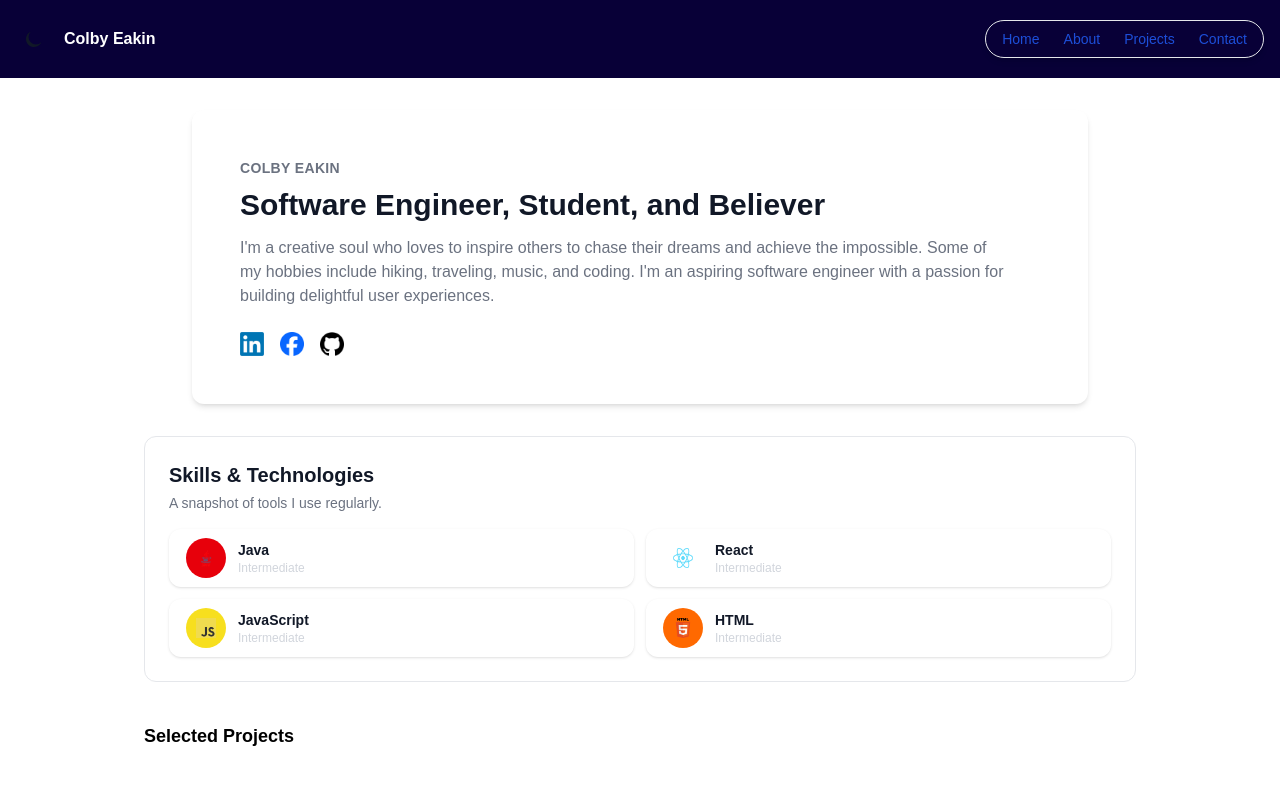
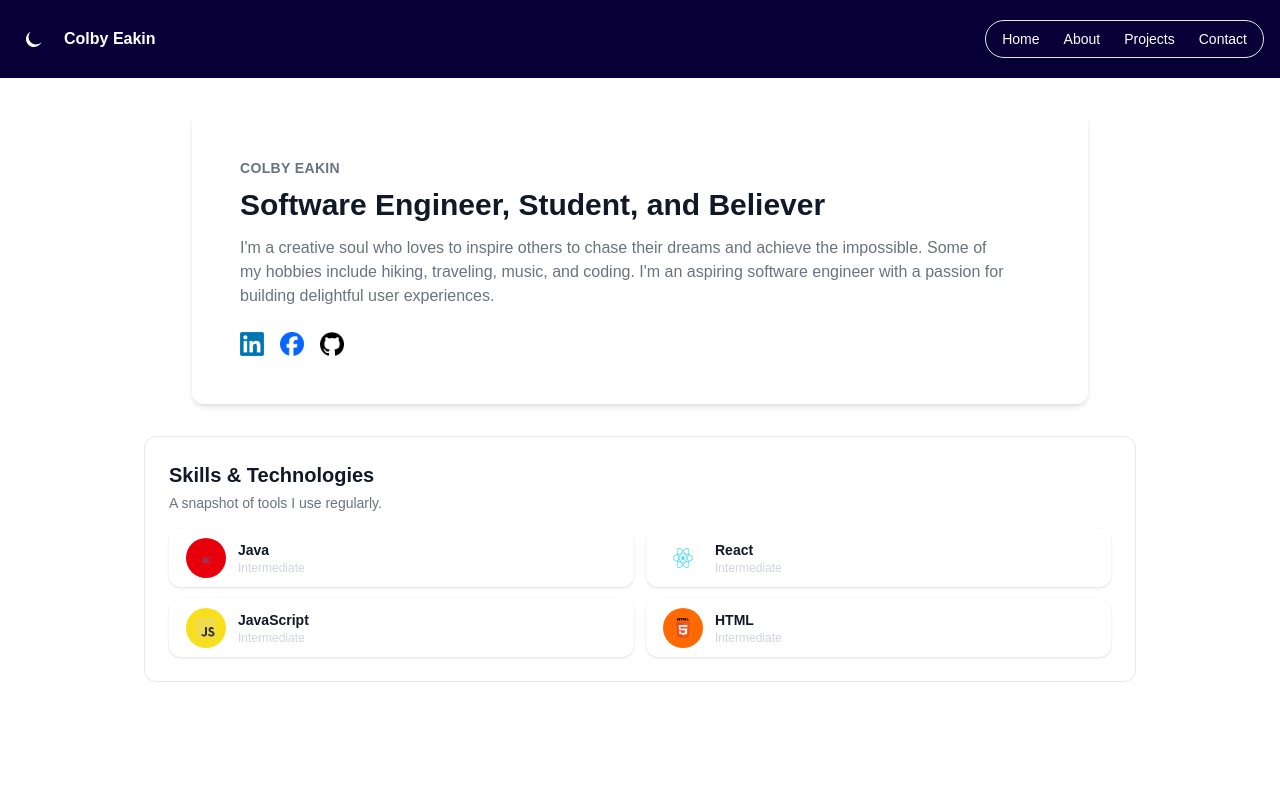
Before and after one commit to colbyeakin/cs220-portfolio, a Next.js app: page / in a window 1280 px wide. Shown: the top 800 px of the page. Built offline with nearby package versions, Linux system fonts and the light colour scheme.

Commit message:
Updated Dark/Light Mode

```diff
--- a/src/components/navbar.tsx
+++ b/src/components/navbar.tsx
@@ -32,7 +32,7 @@ const NavBar: React.FC = () => {
             <li>
               <a
                 href="/"
-                className="transition duration-200 ease-in-out hover:underline link-var"
+                className="transition duration-200 ease-in-out hover:underline"
               >
                 Home
               </a>
@@ -40,7 +40,7 @@ const NavBar: React.FC = () => {
             <li>
               <a
                 href="/about"
-                className="transition duration-200 ease-in-out hover:underline link-var"
+                className="transition duration-200 ease-in-out hover:underline"
               >
                 About
               </a>
@@ -48,7 +48,7 @@ const NavBar: React.FC = () => {
             <li>
               <a
                 href="/projects"
-                className="transition duration-200 ease-in-out hover:underline link-var"
+                className="transition duration-200 ease-in-out hover:underline"
               >
                 Projects
               </a>
@@ -56,7 +56,7 @@ const NavBar: React.FC = () => {
             <li>
               <a
                 href="/contact"
-                className="transition duration-200 ease-in-out hover:underline link-var"
+                className="transition duration-200 ease-in-out hover:underline"
               >
                 Contact
               </a>
--- a/src/components/projectsPreview.tsx
+++ b/src/components/projectsPreview.tsx
@@ -9,11 +9,11 @@ const projects = [
 const ProjectsPreview: React.FC = () => {
     return (
         <section className="mt-10">
-            <h3 className="text-lg font-semibold text-black">Selected Projects</h3>
+            <h3 className="text-lg font-semibold nav-text">Selected Projects</h3>
             <div className="mt-3 grid grid-cols-1 sm:grid-cols-3 gap-4">
                 {projects.map((p) => (
                     <a key={p.title} href={p.href} className="block bg-white/5 rounded-lg p-4 hover:shadow-md transition">
-                        <div className="font-semibold text-white">{p.title}</div>
+                        <div className="font-semibold nav-text">{p.title}</div>
                         <p className="text-sm text-gray-300 mt-1">{p.desc}</p>
                     </a>
                 ))}
--- a/src/styles/globals.css
+++ b/src/styles/globals.css
@@ -22,9 +22,8 @@
 [data-theme="light"] {
   --background: #ffffff;
   --foreground: #111827;
-
   --nav-bg: #080037;
-  --nav-text: #111827;
+  --nav-text: #ffffff;
   --card-bg: #ffffff;
   --card-text: #111827;
   --muted: #6b7280;
```
Also changed, not shown: src/components/projectCard.tsx (deleted).
